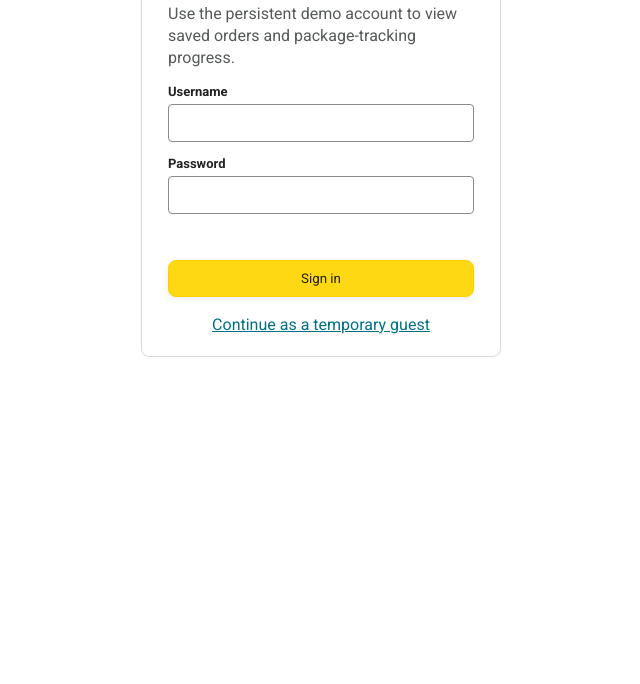
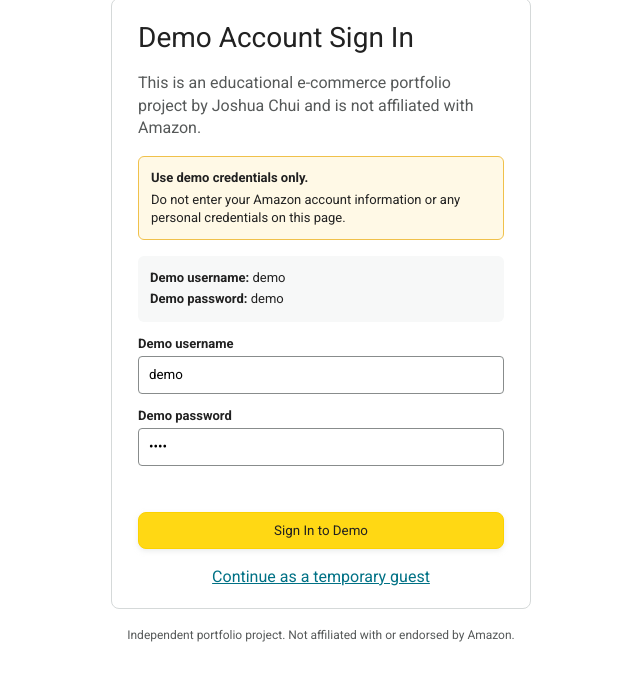
Before and after one commit to JoshuaChui03/AmazonClone, a plain HTML site: page frontend/login.html in a window 1280 px wide. Shown: the part 166-850 px from the top of the page, without its empty margins (319-959 px from the left). Before the commit the page ends 800 px from the top, so only its background shows below. Drawn offline with Linux system fonts and the light colour scheme.

Commit message:
enhance login page with demo credentials and portfolio disclaimer, clarify website as demo for portfolio

```diff
--- a/frontend/login.html
+++ b/frontend/login.html
@@ -15,25 +15,54 @@
         <img class="login-logo" src="images/amazon-logo.png" alt="Amazon">
       </a>
 
+      <div class="portfolio-badge">PORTFOLIO DEMO</div>
+
       <form class="login-card js-login-form">
-        <h1>Sign in</h1>
+        <h1>Demo Account Sign In</h1>
 
         <p class="demo-note">
-          Use the persistent demo account to view saved orders and package-tracking progress.
+          This is an educational e-commerce portfolio project by Joshua Chui and is not affiliated with Amazon.
         </p>
 
-        <label for="username">Username</label>
-        <input id="username" class="login-input js-username" autocomplete="username" required>
+        <div class="demo-warning">
+          <strong>Use demo credentials only.</strong>
+          <p>Do not enter your Amazon account information or any personal credentials on this page.</p>
+        </div>
 
-        <label for="password">Password</label>
-        <input id="password" class="login-input js-password" type="password" autocomplete="current-password" required>
+        <div class="demo-credentials">
+          <div><strong>Demo username:</strong> demo</div>
+          <div><strong>Demo password:</strong> demo</div>
+        </div>
+
+        <label for="username">Demo username</label>
+        <input
+          id="username"
+          class="login-input js-username"
+          value="demo"
+          autocomplete="off"
+          required
+        >
+
+        <label for="password">Demo password</label>
+        <input
+          id="password"
+          class="login-input js-password"
+          type="password"
+          value="demo"
+          autocomplete="off"
+          required
+        >
 
         <div class="login-error js-login-error"></div>
 
-        <button class="login-button button-primary" type="submit">Sign in</button>
+        <button class="login-button button-primary" type="submit">Sign In to Demo</button>
 
         <a class="guest-link js-continue-as-guest" href="amazon.html">Continue as a temporary guest</a>
       </form>
+
+      <p class="portfolio-disclaimer">
+        Independent portfolio project. Not affiliated with or endorsed by Amazon.
+      </p>
     </main>
 
     <script type="module" src="scripts/login.js"></script>
--- a/frontend/styles/pages/login.css
+++ b/frontend/styles/pages/login.css
@@ -1,6 +1,6 @@
 .login-page {
   width: 100%;
-  max-width: 360px;
+  max-width: 420px;
   margin: 40px auto;
   padding: 0 20px;
 }
@@ -8,7 +8,18 @@
 .login-logo {
   display: block;
   width: 105px;
-  margin: 0 auto 22px;
+  margin: 0 auto 14px;
+}
+
+.portfolio-badge {
+  width: fit-content;
+  margin: 0 auto 18px;
+  padding: 5px 10px;
+  border: 1px solid rgb(136, 140, 140);
+  border-radius: 999px;
+  font-size: 12px;
+  font-weight: 700;
+  letter-spacing: 0.08em;
 }
 
 .login-card {
@@ -26,6 +37,29 @@
 .demo-note {
   line-height: 1.4;
   color: rgb(86, 89, 89);
+}
+
+.demo-warning {
+  margin-top: 16px;
+  padding: 12px;
+  border: 1px solid rgb(240, 193, 75);
+  border-radius: 6px;
+  background: rgb(255, 249, 230);
+  line-height: 1.4;
+  font-size: 13px;
+}
+
+.demo-warning p {
+  margin-top: 4px;
+}
+
+.demo-credentials {
+  margin-top: 16px;
+  padding: 12px;
+  border-radius: 6px;
+  background: rgb(247, 248, 248);
+  line-height: 1.6;
+  font-size: 13px;
 }
 
 .login-card label {
@@ -64,3 +98,19 @@
   text-align: center;
   color: rgb(0, 113, 133);
 }
+
+.portfolio-disclaimer {
+  margin-top: 18px;
+  text-align: center;
+  color: rgb(86, 89, 89);
+  font-size: 12px;
+  line-height: 1.4;
+}
+
+.portfolio-disclaimer {
+  margin-top: 18px;
+  text-align: center;
+  color: rgb(86, 89, 89);
+  font-size: 12px;
+  line-height: 1.4;
+}
```
Also changed, not shown: frontend/images/amazon-logo-white.png, frontend/images/amazon-logo.png, frontend/images/amazon-mobile-logo-white.png, frontend/images/amazon-mobile-logo.png.
